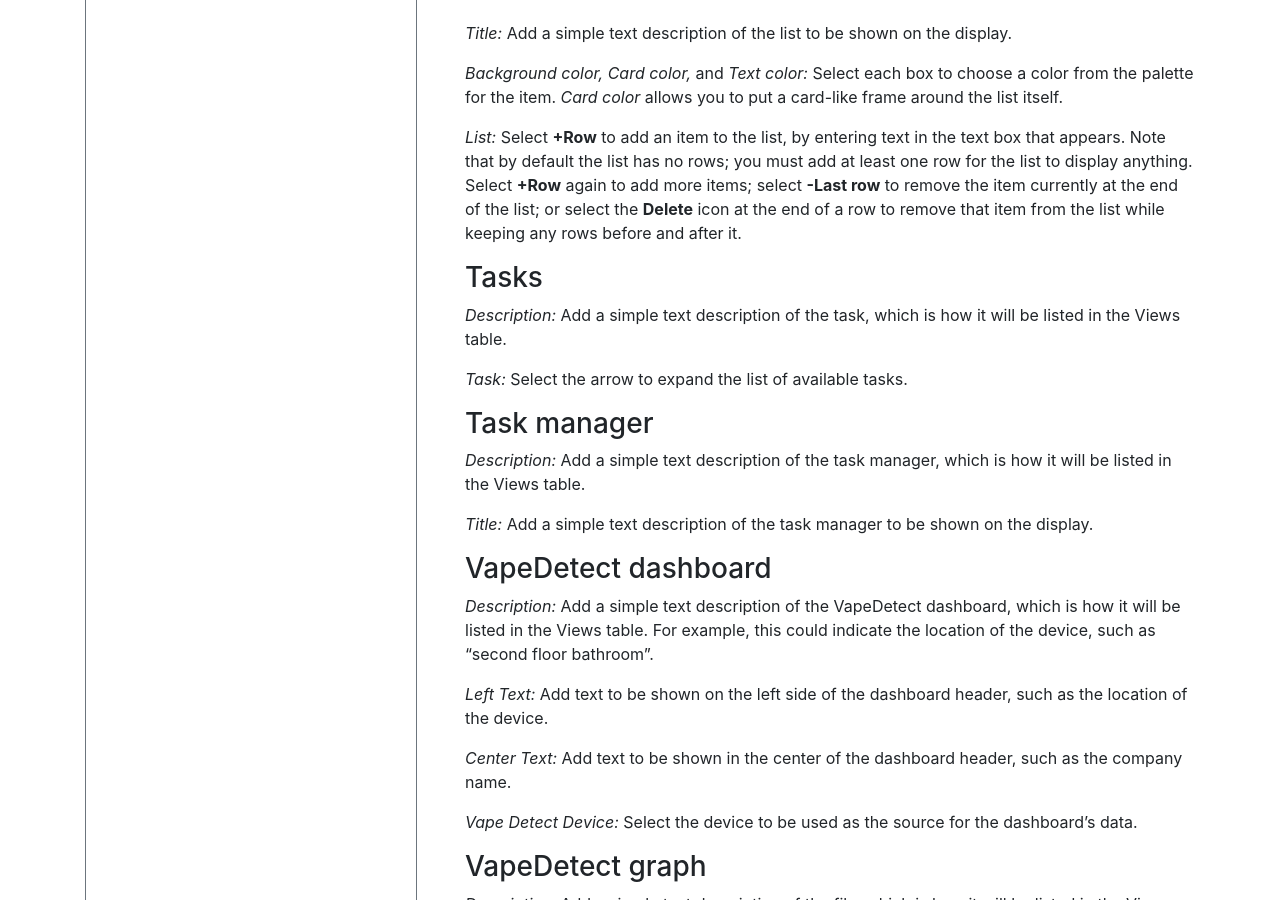
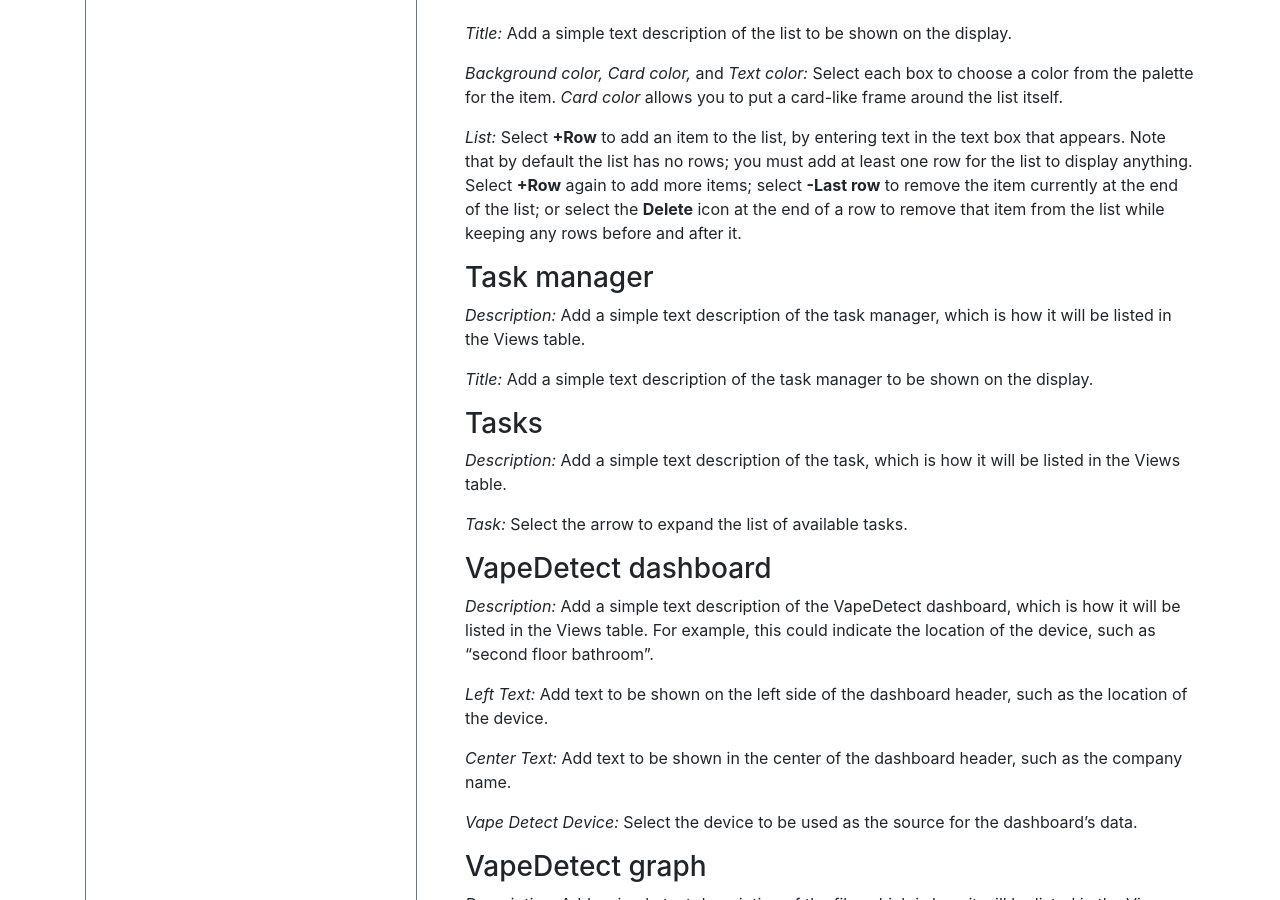
Before and after one commit to NrsSystems/docs, a Jekyll site: the page built from digital-displays/views-management.md, in a window 1280 px wide and 900 px high, scrolled down 9097 px. Built offline with Jekyll 4.4.1, drawn with Linux system fonts in a browser that asks for light colours; our own code applies the rules of GitHub Pages for plain Markdown files.

```diff
--- a/digital-displays/views-management.md
+++ b/digital-displays/views-management.md
@@ -220,15 +220,15 @@ _Background color, Card color,_ and _Text color:_ Select each box to choose a co
 
 _List:_ Select **+Row** to add an item to the list, by entering text in the text box that appears. Note that by default the list has no rows; you must add at least one row for the list to display anything. Select **+Row** again to add more items; select **-Last row** to remove the item currently at the end of the list; or select the **Delete** icon at the end of a row to remove that item from the list while keeping any rows before and after it.
 
+### Task manager
+_Description:_ Add a simple text description of the task manager, which is how it will be listed in the Views table.
+
+_Title:_ Add a simple text description of the task manager to be shown on the display.
+
 ### Tasks
 _Description:_ Add a simple text description of the task, which is how it will be listed in the Views table.
 
 _Task:_ Select the arrow to expand the list of available tasks.
-
-### Task manager
-_Description:_ Add a simple text description of the task manager, which is how it will be listed in the Views table.
-
-_Title:_ Add a simple text description of the task manager to be shown on the display.
 
 ### VapeDetect dashboard
 _Description:_ Add a simple text description of the VapeDetect dashboard, which is how it will be listed in the Views table. For example, this could indicate the location of the device, such as “second floor bathroom”.
```
